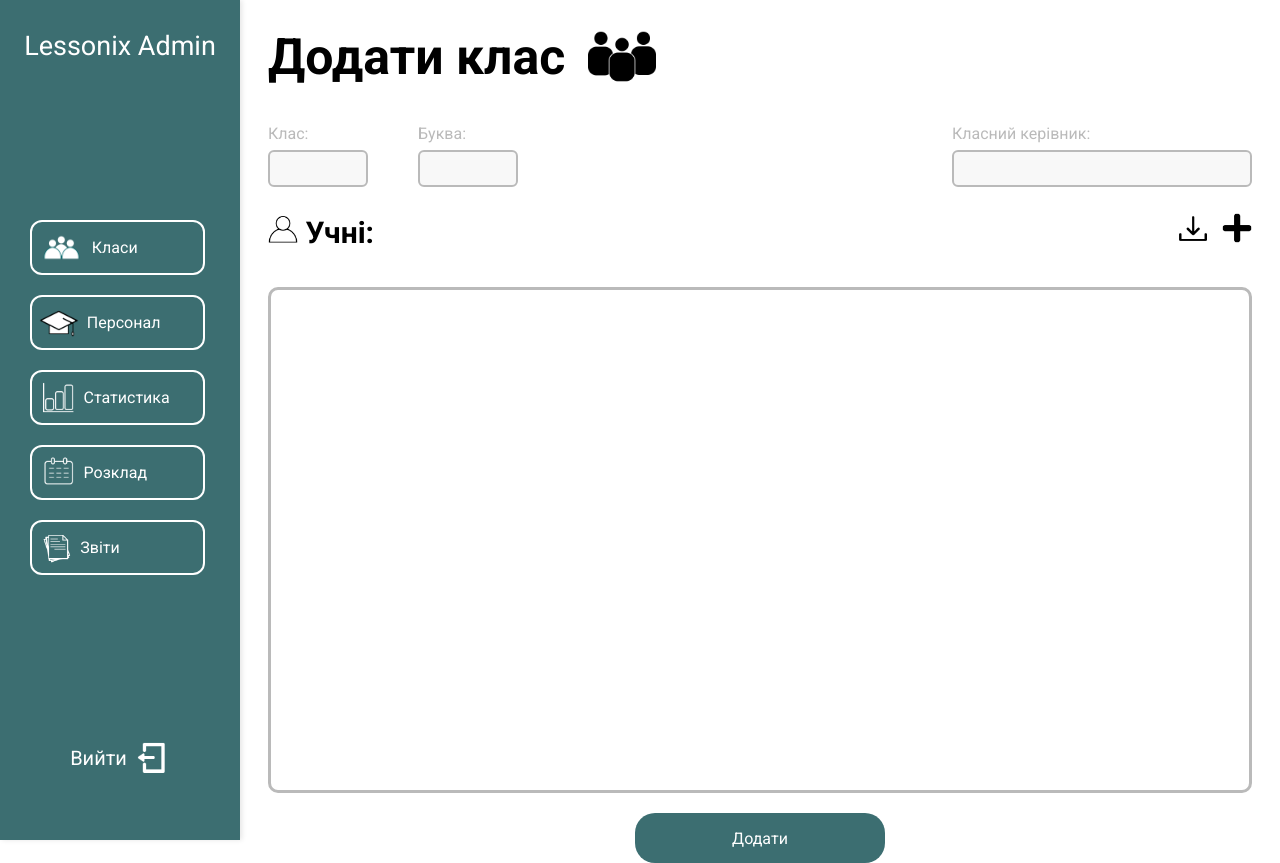
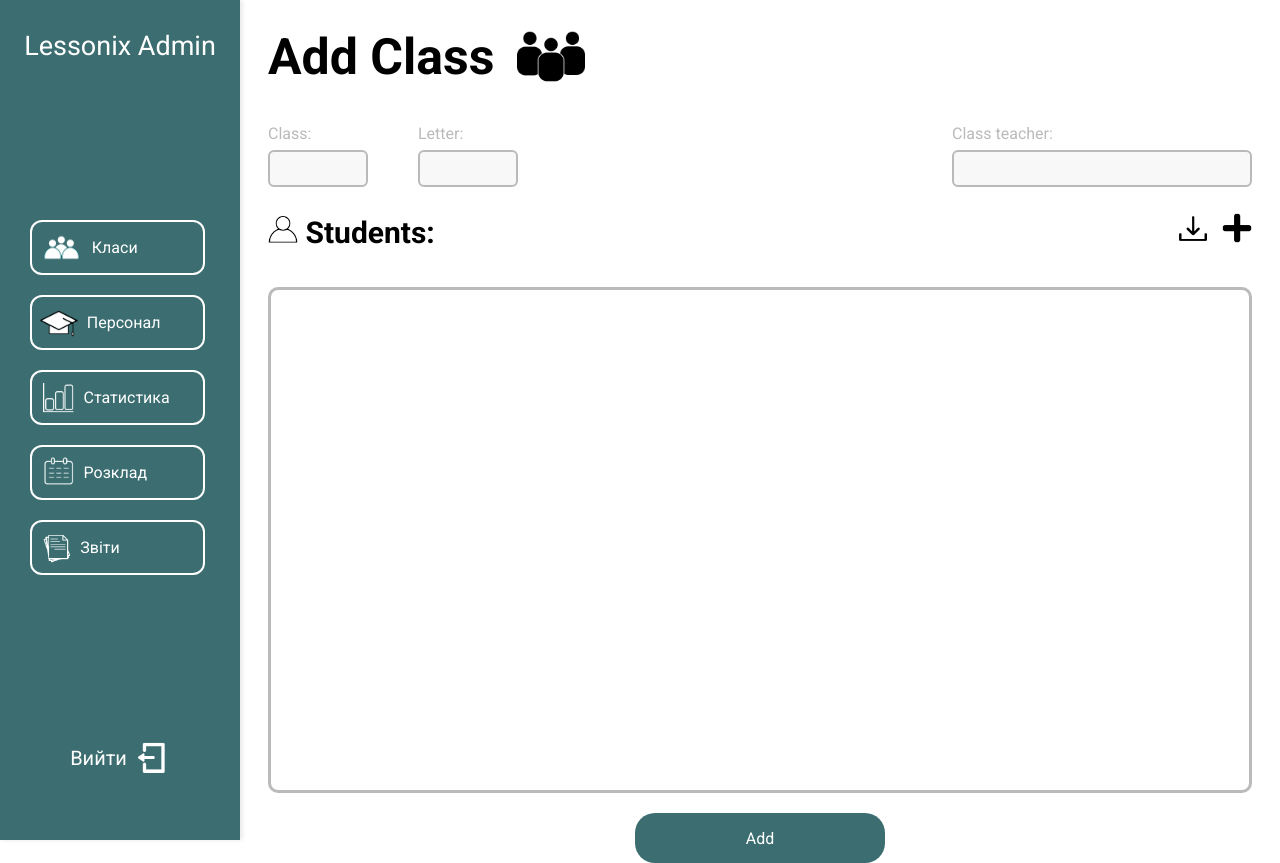
Before and after one commit to andrew-potapenko17/web-lessonixadmin, a Django app: template lessonixadmin/adminpanel/templates/adminpanel/addclass.html in a window 1280 px wide. Run offline with Django 4.2, Linux system fonts and the light colour scheme; the template is opened without the code that fills it, so the values that code supplies are empty.

Commit message:
language changed to ENG

```diff
--- a/lessonixadmin/adminpanel/templates/adminpanel/addclass.html
+++ b/lessonixadmin/adminpanel/templates/adminpanel/addclass.html
@@ -7,22 +7,22 @@
   <div class="mainContent">
     <div class="upper">
       <div class="header">
-        <span class="main-title">Додати клас</span>
+        <span class="main-title">Add Class</span>
         <div class="students-ico">
           <img src="{% static "img/class-ico.png" %}" alt="students icon"/>
         </div>
       </div>
       <div class="inputs">
         <div class="class-input">
-          <p>Клас:</p>
+          <p>Class:</p>
           <input type="text" id="class" name="class" required>
         </div>
         <div class="letter-input">
-          <p>Буква:</p>
+          <p>Letter:</p>
           <input type="text" id="letter" name="letter" required>
         </div>
         <div class="leadteacher-input">
-          <p>Класний керівник:</p>
+          <p>Class teacher:</p>
           <input type="text" id="leadteacher" name="leadteacher" required>
         </div>
       </div>
@@ -31,11 +31,11 @@
       <div class="students-header">
         <div class="students-label">
           <img src="{% static "img/student-ico.png" %}" alt="student icon"/>
-          <span>Учні:</span>
+          <span>Students:</span>
         </div>
         <div class="action-buttons">
           <button type="button" id="openinportform">
-            <img src="{% static "img/import-ico.png" %}" alt="import from xlxs" class="action-button"/>
+            <img src="{% static "img/import-ico.png" %}" alt="import from xlsx" class="action-button"/>
           </button>
           <button type="button" id="openaddstudent">
             <img src="{% static "img/plus-ico.png" %}" alt="add student" class="action-button"/>
@@ -48,7 +48,7 @@
       </div>
       <div class="create-button">
         <button type="submit" class="button">
-          <span>Додати</span>
+          <span>Add</span>
         </button>
       </div>
     </div>
@@ -61,20 +61,20 @@
     {% csrf_token %}
     <div class="addstudent-body">
       <div class="title">
-        <span>Додати учня</span>
+        <span>Add Student</span>
       </div>
       <div class="input-data">
         <div class="student-image">
           <img src="{% static "img/student-ico.png" %}" alt="student icon"/>
         </div>
         <div class="fullname-input">
-          <p>Повне Імя:</p>
+          <p>Full Name:</p>
           <input type="text" id="add-fullname" name="fullname">
         </div>
       </div>
       <div class="submit-box">
         <button type="button" class="submit-form">
-          <span>Додати</span>
+          <span>Add</span>
         </button>
       </div>
     </div>
@@ -87,20 +87,20 @@
     {% csrf_token %}
     <div class="editstudent-body">
       <div class="title">
-        <span>Редагувати учня</span>
+        <span>Edit Student</span>
       </div>
       <div class="input-data">
         <div class="student-image">
           <img src="{% static "img/student-ico.png" %}" alt="student icon"/>
         </div>
         <div class="fullname-input">
-          <p>Повне Імя:</p>
+          <p>Full Name:</p>
           <input type="text" id="edit-fullname" name="fullname">
         </div>
       </div>
       <div class="submit-box">
         <button type="button" class="submit-form">
-          <span>Редагувати</span>
+          <span>Edit</span>
         </button>
       </div>
     </div>
@@ -111,14 +111,14 @@
 <div class="deletestudent-form modal">
   <div class="deletestudent-body">
     <div class="title-info">
-      <span>Ви впевнені що хочете видалити учня?</span>
+      <span>Are you sure you want to delete this student?</span>
     </div>
     <div class="buttons-container">
       <button type="button" class="cancel-button">
-        <span>Скасувати</span>
+        <span>Cancel</span>
       </button>
       <button type="button" class="delete-button">
-        <span>Так</span>
+        <span>Yes</span>
       </button>
     </div>
   </div>
@@ -128,11 +128,11 @@
 <div class="choosexlxs-form modal">
   <div class="choosexlxs-body">
     <div class="title-info">
-      <span>Оберіть файл .xlxs з учнями</span>
+      <span>Select a .xlsx file with students</span>
     </div>
     <div class="buttons-container">
       <button type="button" class="upload-button">
-        <span>Обрати</span>
+        <span>Choose</span>
       </button>
     </div>
   </div>
@@ -142,11 +142,11 @@
 <div class="xlxssucces-form modal">
   <div class="xlxssucces-body">
     <div class="title-info">
-      <span>[COUNT] учнів було успішно завантажено</span>
+      <span>[COUNT] students were successfully uploaded</span>
     </div>
     <div class="buttons-container">
       <button type="button" class="ok-button">
-        <span>Добре</span>
+        <span>OK</span>
       </button>
     </div>
   </div>
@@ -156,11 +156,11 @@
 <div class="xlxserror-form modal">
   <div class="xlxserror-body">
     <div class="title-info">
-      <span>Помилка завантаження учнів</span>
+      <span>Error uploading students</span>
     </div>
     <div class="buttons-container">
       <button type="button" class="ok-button">
-        <span>Добре</span>
+        <span>OK</span>
       </button>
     </div>
   </div>
@@ -181,11 +181,9 @@ function updateStudentList() {
   listContainer.innerHTML = '';  // Clear existing list
 
   students.forEach((student, index) => {
-    // Create student container
     const studentDiv = document.createElement('div');
     studentDiv.classList.add('singlestudent');
 
-    // Name and counter
     const nameDiv = document.createElement('div');
     nameDiv.classList.add('student-name');
     const counterSpan = document.createElement('span');
@@ -197,24 +195,23 @@ function updateStudentList() {
     nameDiv.appendChild(counterSpan);
     nameDiv.appendChild(nameSpan);
 
-    // Action buttons: edit and delete
     const buttonsDiv = document.createElement('div');
     buttonsDiv.classList.add('student-buttons');
-    // Edit button
+
     const editButton = document.createElement('button');
     editButton.addEventListener('click', () => openEditStudent(index));
     const editImg = document.createElement('img');
     editImg.src = "{% static 'img/edit-ico.png' %}";
     editImg.alt = "edit student";
     editButton.appendChild(editImg);
-    // Delete button
+
     const deleteButton = document.createElement('button');
     deleteButton.addEventListener('click', () => openDeleteStudent(index));
     const deleteImg = document.createElement('img');
     deleteImg.src = "{% static 'img/delete-ico.png' %}";
     deleteImg.alt = "delete student";
     deleteButton.appendChild(deleteImg);
-    // Append buttons
+
     buttonsDiv.appendChild(editButton);
     buttonsDiv.appendChild(deleteButton);
 
@@ -224,7 +221,6 @@ function updateStudentList() {
   });
 }
 
-// Function to add a student (triggered from add student modal)
 function addStudent() {
   const fullnameInput = document.getElementById('add-fullname');
   const fullname = fullnameInput.value.trim();
@@ -234,11 +230,10 @@ function addStudent() {
     fullnameInput.value = '';
     closeModal('.addstudent-form');
   } else {
-    alert("Будь ласка, введіть повне ім'я.");
+    alert("Please enter a full name.");
   }
 }
 
-// Open edit modal and prefill data
 function openEditStudent(index) {
   const student = students[index];
   document.getElementById('edit-fullname').value = student.fullname;
@@ -246,7 +241,6 @@ function openEditStudent(index) {
   openModal('.editstudent-form');
 }
 
-// Save edited student
 function editStudent() {
   const editInput = document.getElementById('edit-fullname');
   const newName = editInput.value.trim();
@@ -256,17 +250,15 @@ function editStudent() {
     updateStudentList();
     closeModal('.editstudent-form');
   } else {
-    alert("Будь ласка, введіть повне ім'я.");
+    alert("Please enter a full name.");
   }
 }
 
-// Open delete modal, storing current index in modal attribute
 function openDeleteStudent(index) {
   document.querySelector('.deletestudent-form').setAttribute('data-delete-index', index);
   openModal('.deletestudent-form');
 }
 
-// Delete student after confirmation
 function deleteStudent() {
   const index = document.querySelector('.deletestudent-form').getAttribute('data-delete-index');
   if (index !== null) {
@@ -276,21 +268,15 @@ function deleteStudent() {
   }
 }
 
-// Empty function for XLS import – to be implemented later
 function importXls() {
   console.log("Import XLS function triggered.");
-  // You can later trigger a file input click here
-  // For now, just open the XLS import modal if needed:
   openModal('.choosexlxs-form');
 }
 
-// Before form submission, inject hidden inputs for each student
 function handleFormSubmit(event) {
   const form = document.getElementById('addClassForm');
-  // Remove any existing hidden inputs for students
   const oldInputs = form.querySelectorAll('input[name="students"]');
   oldInputs.forEach(input => input.remove());
-  // Append current students as hidden inputs
   students.forEach(student => {
     const hiddenInput = document.createElement('input');
     hiddenInput.type = 'hidden';
@@ -300,26 +286,17 @@ function handleFormSubmit(event) {
   });
 }
 
-// Attach event listeners after DOM loads
 document.addEventListener('DOMContentLoaded', function () {
-  // Main form submission: hook to prepare student data
   document.getElementById('addClassForm').addEventListener('submit', handleFormSubmit);
-
-  // Open student modals (if not already handled in your external JS)
   document.getElementById("openaddstudent").addEventListener("click", function () {
     openModal(".addstudent-form");
   });
   document.getElementById("openinportform").addEventListener("click", function () {
     importXls();
   });
-
-  // Add student from add modal
   document.querySelector('.addstudent-form .submit-form').addEventListener("click", addStudent);
-  // Save edited student from edit modal
   document.querySelector('.editstudent-form .submit-form').addEventListener("click", editStudent);
-  // Confirm deletion from delete modal
   document.querySelector('.deletestudent-form .delete-button').addEventListener("click", deleteStudent);
-  // Cancel deletion – close delete modal
   document.querySelector('.deletestudent-form .cancel-button').addEventListener("click", function () {
     closeModal(".deletestudent-form");
   });
```
Also changed, not shown: lessonixadmin/adminpanel/templates/adminpanel/classes.html (+9 -9 lines), lessonixadmin/adminpanel/templates/adminpanel/home.html (+8 -8 lines), lessonixadmin/db.sqlite3.
